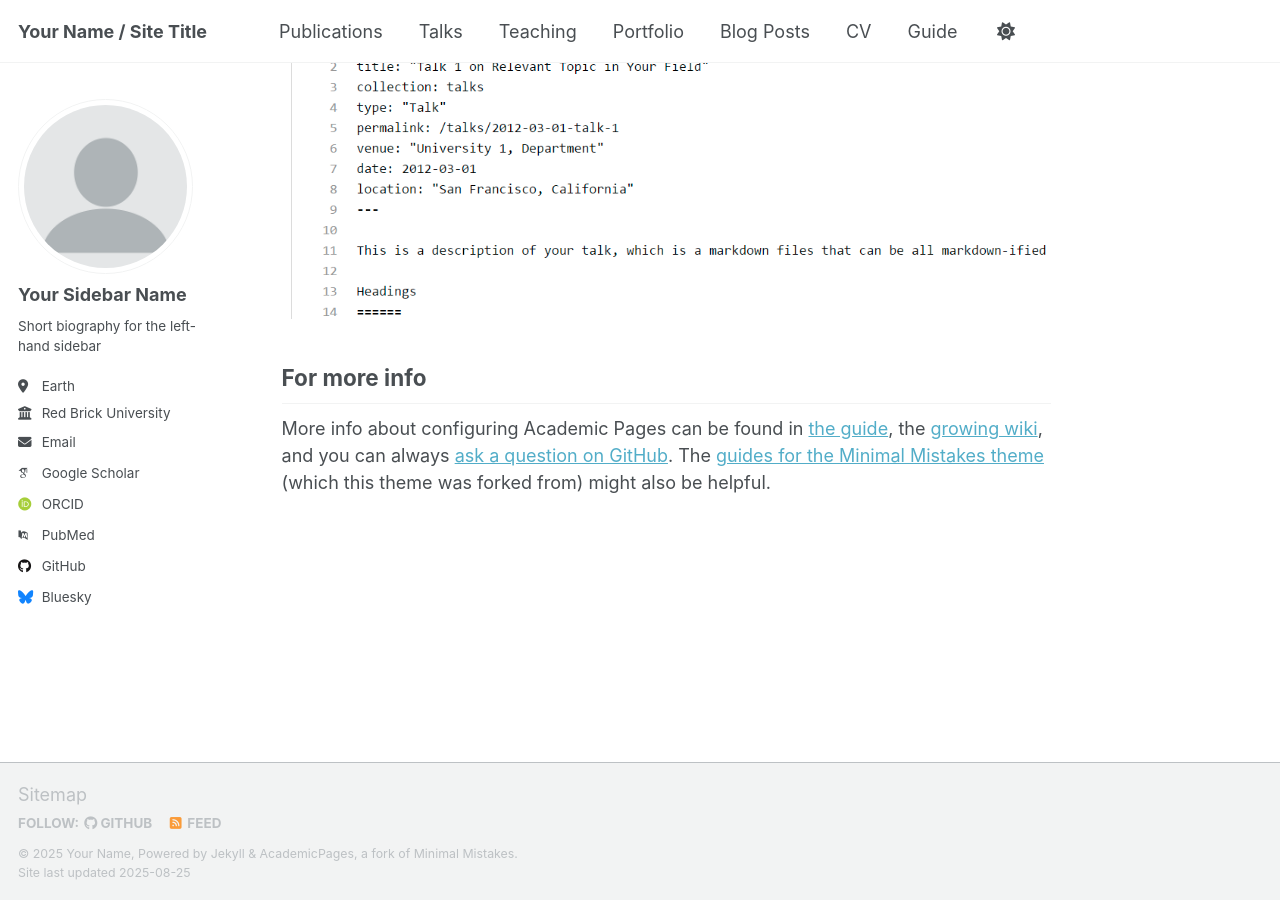
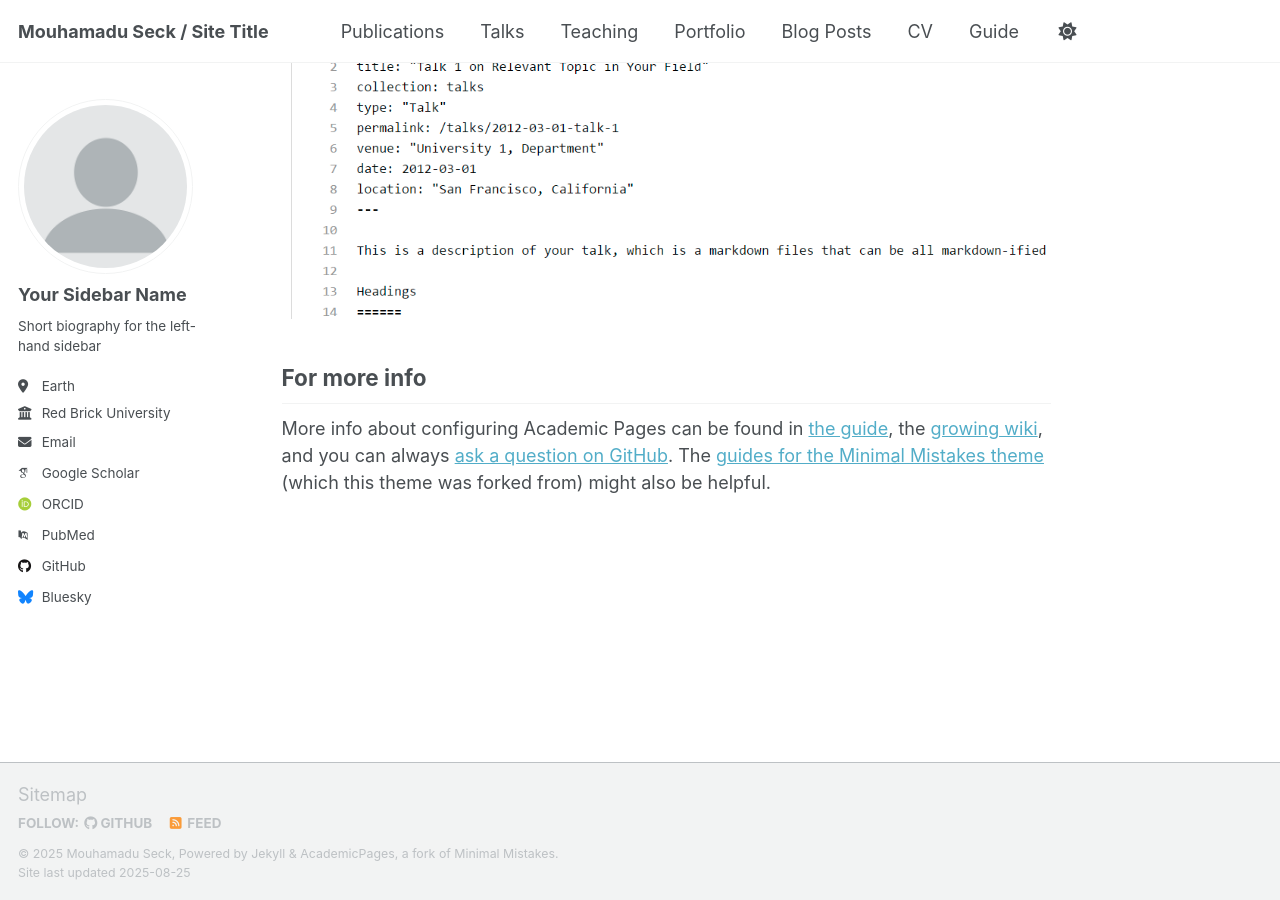
Before and after one commit to 5auxy/5auxy.github.io, a Jekyll site: the page built from _pages/about.md, in a window 1280 px wide and 900 px high, scrolled down 2880 px. Built offline with Jekyll 4.4.1, drawn with Linux system fonts in a browser that asks for light colours; some web fonts are replaced; a script that is not in the unit is left out.

Commit message:
Update _config.yml

```diff
--- a/_config.yml
+++ b/_config.yml
@@ -9,9 +9,9 @@
 # Basic Site Settings
 locale                   : "en-US"
 site_theme               : "default" # Currently available options are "default", "air"
-title                    : "Your Name / Site Title"
+title                    : "Mouhamadu Seck / Site Title"
 title_separator          : "-"
-name                     : &name "Your Name"
+name                     : &name "Mouhamadu Seck"
 description              : &description "personal description"
 url                      : https://academicpages.github.io # the base hostname & protocol for your site e.g. "https://[your GitHub username].github.io" or if you already have some other page hosted on Github then use "https://[your GitHub username].github.io/[Your Repo Name]"
 baseurl                  : "" # the subpath of your site, e.g. "/blog"
```
